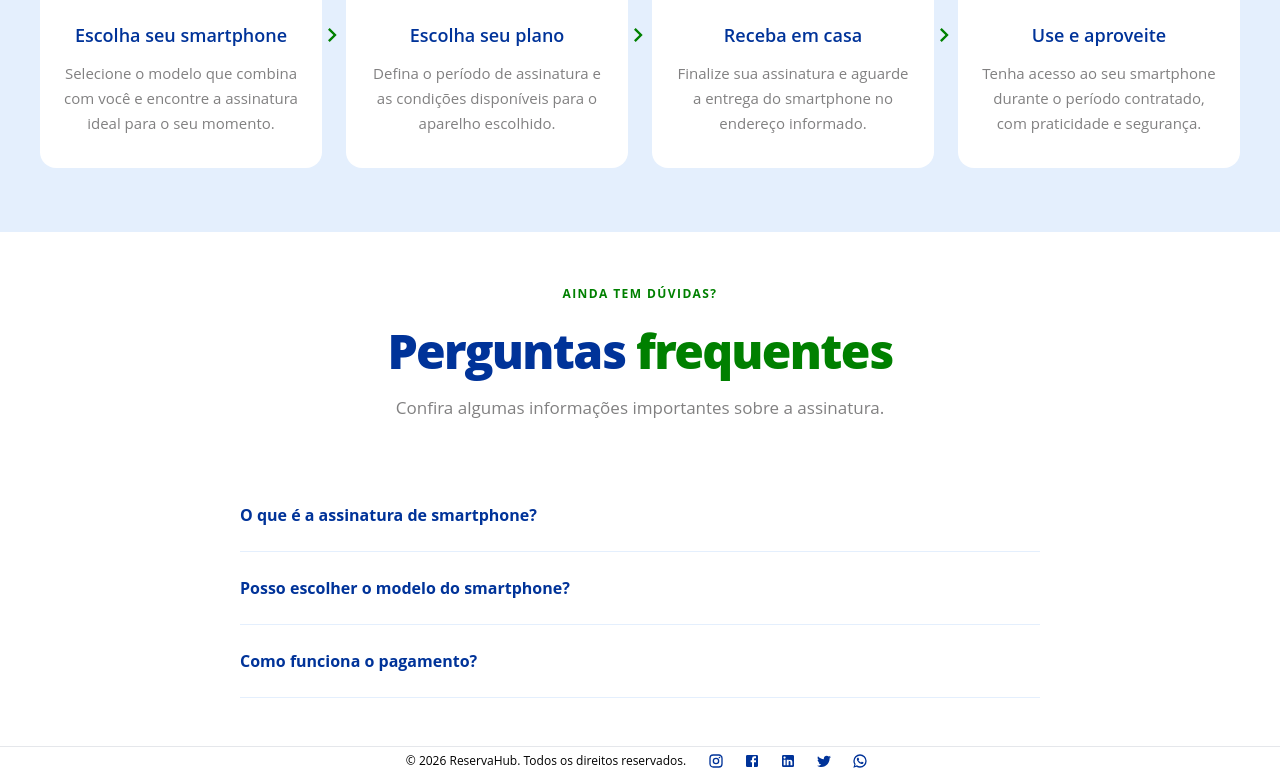
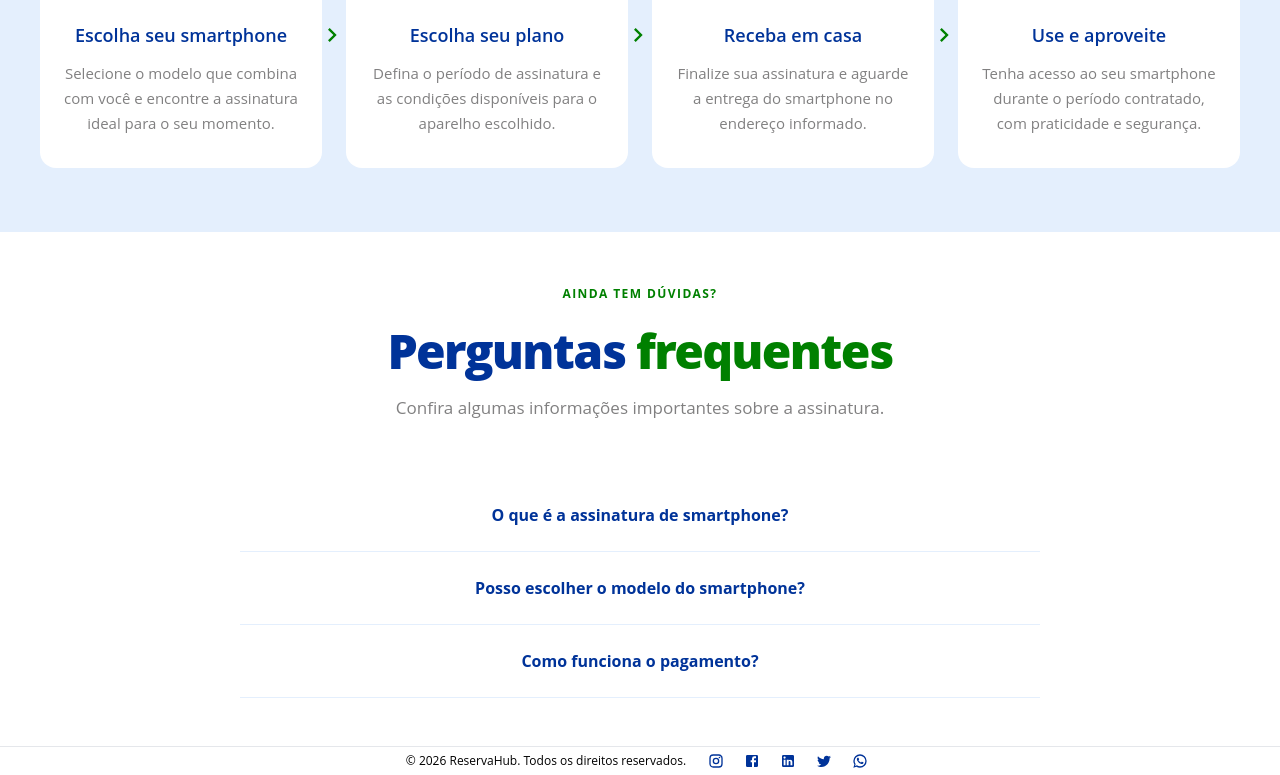
Before and after one commit to Eds-FrontEnd/reservahub-frontend, a React (Vite) app: page /como-funciona in a window 1280 px wide. Shown: the part 456-1231 px from the top of the page. Built offline with nearby package versions, Linux system fonts and the light colour scheme.

Commit message:
refactor: ajusta estilização da página de Como Funciona?

```diff
--- a/src/pages/Subscription/SmartphoneStyles.css
+++ b/src/pages/Subscription/SmartphoneStyles.css
@@ -479,7 +479,7 @@
 .subscription-faq__item summary {
   display: flex;
   align-items: center;
-  justify-content: space-between;
+  justify-content: center;
   gap: 20px;
   padding: 24px 0;
   cursor: pointer;
@@ -503,8 +503,9 @@
 }
 
 .subscription-faq__item p {
+  text-align: center;
   max-width: 680px;
-  margin: -8px 0 24px;
+  margin: 0 auto 15px;
   color: var(--color-gray-light);
   line-height: 1.7;
 }
```
